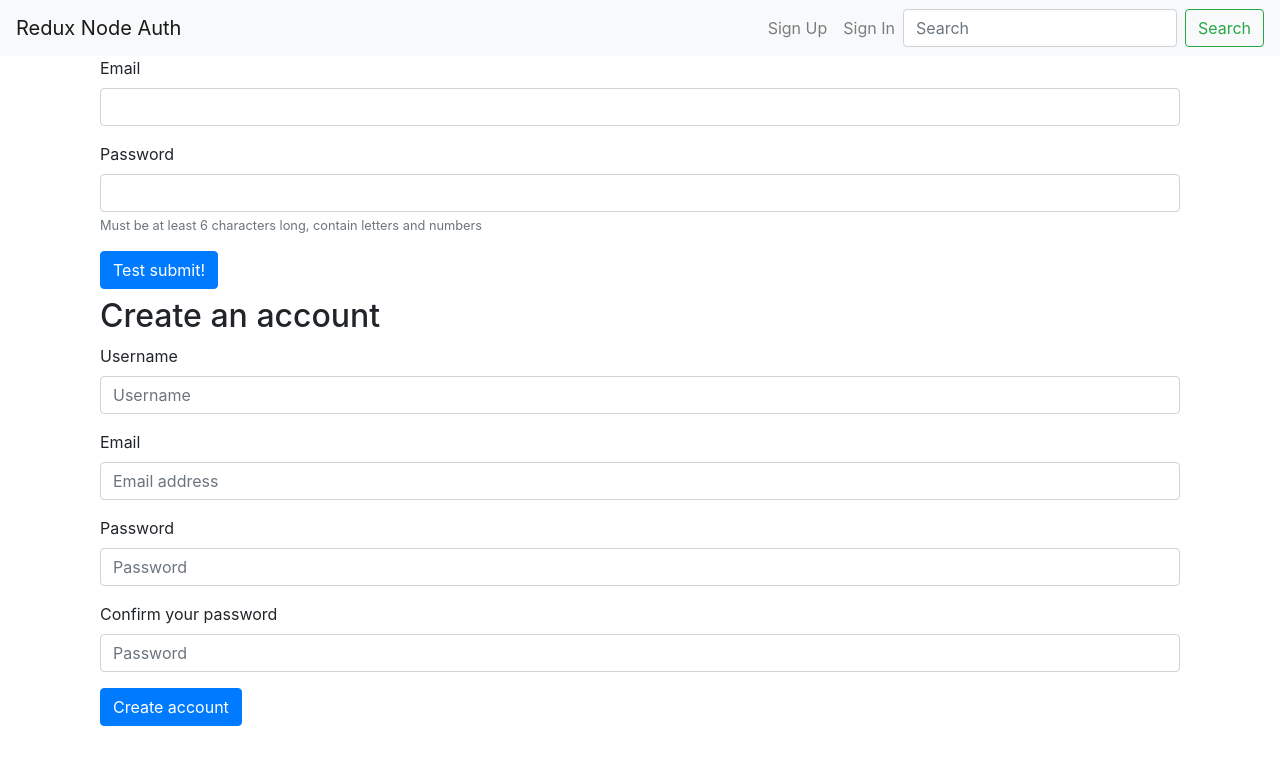
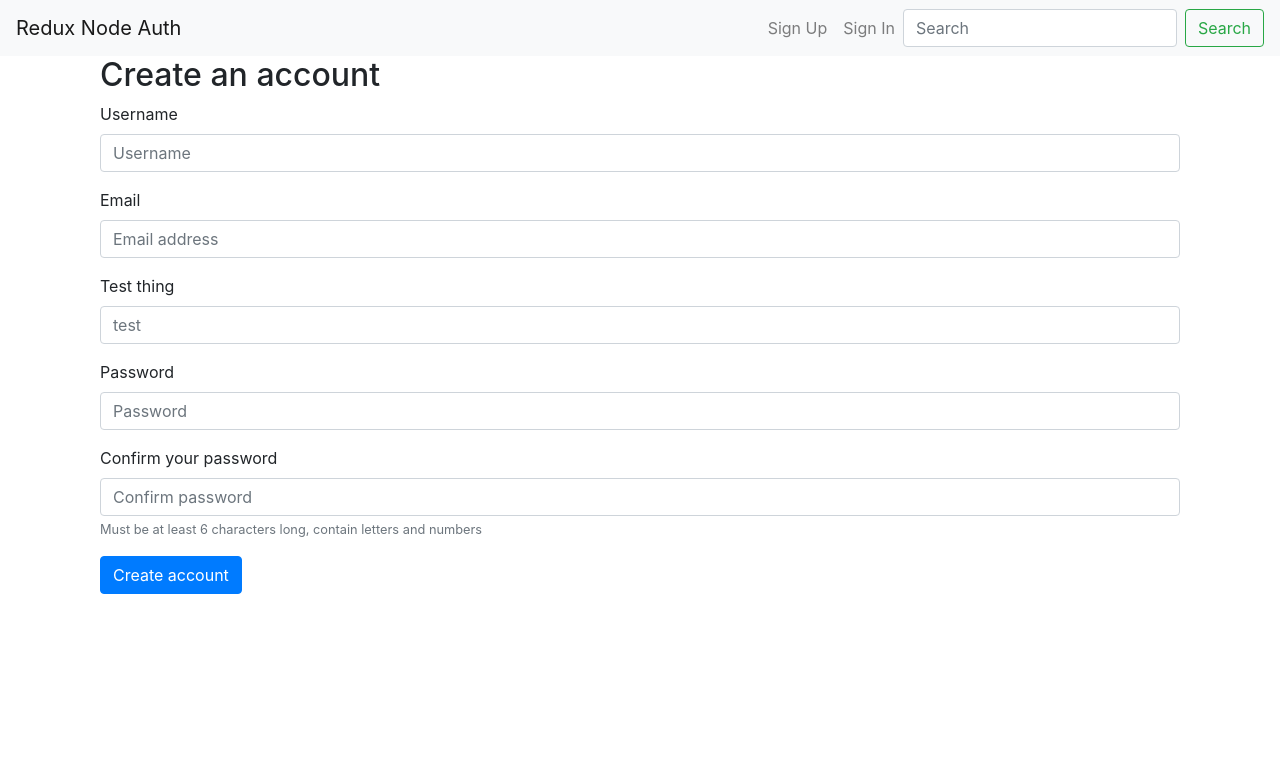
Before and after one commit to Shelagh-Lewins/authest, a React (Create React App) app in the folder frontend/: page /register in a window 1280 px wide. Shown: the top 764 px of the page. Built offline with nearby package versions, Linux system fonts and the light colour scheme.

Commit message:
Work on validation. Password restrictions need more attention.

```diff
--- a/frontend/src/components/Register.js
+++ b/frontend/src/components/Register.js
@@ -1,13 +1,14 @@
 // Register.js
 
 import React, { Component } from 'react';
-import { Container, Row, Col, Form, Label, Input } from 'reactstrap';
+import { Container, Row, Col, Label, Input } from 'reactstrap';
 import { connect } from 'react-redux';
 import PropTypes from 'prop-types';
 import { withRouter } from 'react-router-dom';
 import { registerUser } from '../actions/authentication';
 
 import ValidatedForm from './ValidatedForm';
+import ReactDOM from 'react-dom';
 
 class Register extends Component {
 	constructor() {
@@ -21,6 +22,7 @@ class Register extends Component {
 		};
 		this.handleInputChange = this.handleInputChange.bind(this);
 		this.handleSubmit = this.handleSubmit.bind(this);
+		this.setPasswordConfirmValidity = this.setPasswordConfirmValidity.bind(this);
 	}
 
 	handleInputChange(e) {
@@ -59,8 +61,25 @@ class Register extends Component {
 	}
 
 	///////////////
-	submit = () => {
+	/* submit = () => {
 		console.log('form submitted');
+	} */
+
+	setPasswordConfirmValidity(e) {
+		// this.handleInputChange(e);
+
+		const node = ReactDOM.findDOMNode(this);
+
+		if (node instanceof HTMLElement) {
+	    const password = node.querySelector('#password');
+	    const password_confirm = node.querySelector('#password_confirm');
+
+	    if (password.value === password_confirm.value) {
+	    	 password_confirm.setCustomValidity('');
+	    } else {
+	    	password_confirm.setCustomValidity('Passwords must match');
+	    }
+		}
 	}
 
 	///////////////
@@ -70,54 +89,8 @@ class Register extends Component {
 
 		return(
 			<Container>
-				<ValidatedForm onSubmit={ this.submit }>
-	        <div className={'form-group'}>
-	          <label
-	            htmlFor={'email'}
-	            >
-	            Email
-	          </label>
-	          <input
-	            id={'email'}
-	            className={'form-control'}
-	            required={true}
-	            name={'email'}
-	            type={'email'}
-	            />
-	          <div className='invalid-feedback' />
-	        </div>
-	        <div className={'form-group'}>
-	          <label
-	            htmlFor={'password'}
-	            >
-	            Password
-	          </label>
-	          <input
-	            id={'password'}
-	            className={'form-control'}
-	            required={true}
-	            name={'password'}
-	            type={'password'}
-	            minLength={6}
-	            pattern='(?=.*\d)(?=.*[a-z]).{6,}'
-	            />
-	          <small className='form-text text-muted'>Must be at least 6 characters long, contain letters and numbers</small>
-	          <div className='invalid-feedback' />
-	        </div>
-	        <div className={'row justify-content-md-center'}>
-	          <div className={'col-sm-12'}>
-	            <button
-	              type={'submit'}
-	              className={'btn btn-primary mb-2'}
-	              >
-	              Test submit!
-	            </button>
-	          </div>
-	        </div>
-	      </ValidatedForm>
-
 				<h2>Create an account</h2>
-				<Form onSubmit={this.handleSubmit}>
+				<ValidatedForm onSubmit={ this.handleSubmit }>
 					<Row>
 						<Col>
 							<div className="form-group">
@@ -126,10 +99,12 @@ class Register extends Component {
 									type="text"
 									name="username"
 									id="username"
+									required={true}
 									onChange={ this.handleInputChange }
 									value={ this.state.username }
 									placeholder="Username"
 								/>
+								<div className='invalid-feedback' />
 							</div>
 						</Col>
 					</Row>
@@ -140,14 +115,27 @@ class Register extends Component {
 								<Input
 									type="email"
 									name="email"
+									required={true}
 									id="email"
 									onChange={ this.handleInputChange }
 									value={ this.state.email }
 									placeholder="Email address"
 								/>
+								<div className='invalid-feedback' />
 							</div>
 						</Col>
 					</Row>
+							<div className="form-group">
+								<Label for="password">Test thing</Label>
+								<Input
+									type="text"
+									name="test"
+									pattern="^(?=.*\d)(?=.*[a-zA-Z]).+$"
+									id="test"
+									placeholder="test"
+								/>
+								<div className='invalid-feedback' />
+							</div>
 					<Row>
 						<Col>
 							<div className="form-group">
@@ -155,11 +143,16 @@ class Register extends Component {
 								<Input
 									type="password"
 									name="password"
+									required={true}
+									minLength={6}
+									pattern="^(?!^\d+$)^.+$"
 									id="password"
-									onChange={ this.handleInputChange }
 									value={ this.state.password }
 									placeholder="Password"
+									onChange={ this.handleInputChange }
+									onInput= { this.setPasswordConfirmValidity }
 								/>
+								<div className='invalid-feedback' />
 							</div>
 						</Col>
 					</Row>
@@ -171,10 +164,16 @@ class Register extends Component {
 									type="password"
 									name="password_confirm"
 									id="password_confirm"
+									required={true}
+									pattern='(?!^\d+$)^.+$.{8,}'
+									minLength={8}
+									value={ this.state.password_confirm }
+									placeholder="Confirm password"
 									onChange={ this.handleInputChange }
-									value={ this.state.password_confirm }
-									placeholder="Password"
+									onInput= { this.setPasswordConfirmValidity }
 								/>
+								<small className='form-text text-muted'>Must be at least 6 characters long, contain letters and numbers</small>
+								<div className='invalid-feedback' />
 							</div>
 						</Col>
 					</Row>
@@ -185,12 +184,12 @@ class Register extends Component {
 							</button>
 						</Col>
 					</Row>
-					<Row>
+	        <Row>
 						<Col>
 							{errors.password_confirm && (<div className="invalid-feedback">{errors.password_confirm}</div>)}
 						</Col>
 					</Row>
-				</Form>
+	      </ValidatedForm>
 			</Container>
 		);
 	}
--- a/frontend/src/components/ValidatedForm.js
+++ b/frontend/src/components/ValidatedForm.js
@@ -17,39 +17,52 @@ This shows an error in the console even though it works.
 I replaced with onSubmit
 */
 
-import React from 'react';
+import React, { Component } from 'react';
+import ReactDOM from 'react-dom';
 
-export default class ValidatedForm extends React.Component {
+export default class ValidatedForm extends Component {
+	constructor() {
+		super();
+
+		this.validate = this.validate.bind(this);
+	}
+
 	state = {
 		'isValidated': false
 	};
 
 	customMessages = {
-	  valueMissing:    'Custom required!',       // `required` attr
-	  emailMismatch:   'Custom email mismatch',  // Invalid email
-	  patternMismatch: 'Custom pattern mismatch',// `pattern` attr
+	  'valueMissing': 'Custom required!', // `required` attr
+	  // 'emailMismatch': 'Custom email mismatch', // Invalid email
+	  // 'patternMismatch': 'Custom pattern mismatch',// `pattern` attr
 	}
 
 	// https://pageclip.co/blog/2018-02-20-you-should-use-html5-form-validation.html
-	getCustomMessage = (type, validity)  => {
-	  if (validity.typeMismatch) {
-	    return this.customMessages[`${type}Mismatch`]
+	getCustomMessage = (elem)  => {
+		// is there a custom validity type set, e.g. to ensure two passwords match?
+		if (elem.validity.customError) {
+			return elem.validationMessage;
+		}
+
+	  if (elem.validity.typeMismatch) {
+	    return  this.customMessages[`${elem.type}Mismatch`];
 	  } else {
-	    for (const invalidKey in this.customMessages) {
-	      if (validity[invalidKey]) {
-	        return this.customMessages[invalidKey]
+	  	for (const invalidKey in this.customMessages) {
+	      if (elem.validity[invalidKey]) {
+	        return this.customMessages[invalidKey];
 	      }
 	    }
 	  }
 	}
 
 	/**
-	 * Them main function that validates the form and fills in the error messages.
+	 * The main function that validates the form and fills in the error messages.
 	 * @returns bool Returns a boolean showing if the form is valid for submission or not.
 	 **/
 	validate = () => {
 		//this.formEl is a reference in the component to the form DOM element.
-		const formEl = this.formEl;
+		//const formEl = this.formEl;
+		const formEl = ReactDOM.findDOMNode(this);
 		const formLength = formEl.length;
 
 		/*
@@ -60,29 +73,21 @@ export default class ValidatedForm extends React.Component {
 		*/
 		if (formEl.checkValidity() === false) {
 			for (let i = 0; i < formLength; i++) {
-				//the i-th child of the form corresponds to the forms i-th input element
+				//the i-th child of the form corresponds to the form's i-th input element
 				const elem = formEl[i];
+				console.log('elem ', elem);
+				console.log('elem.validity ', elem.validity);
 				/*
 				* errorLabel placed next to an element is the container we want to use
 				* for validation error message for that element
 				*/
 				const errorLabel = elem.parentNode.querySelector('.invalid-feedback');
 
-				/*
-				* A form element contains also any buttons contained in the form.
-				* There is no need to validate a button, so, we'll skip that node.
-				*/
+				// don't validate buttons
 				if (errorLabel && elem.nodeName.toLowerCase() !== 'button') {
-					/*
-					* Each node in html5 form has a validity property.
-					* It contains the validation state of that element.
-					* The elem.validity.valid property indicates whether the element qualifies its validation rules or no.
-					* If it does not qualify, the elem.validationMessage property will contain the localized validation error message.
-					* We will show that message in our error container if the element is invalid, and clear the previous message, if it is valid.
-					*/
 					if (!elem.validity.valid) {
-						console.log('validity issue ', elem.validity);
-						errorLabel.textContent = elem.validationMessage;
+						let message = this.getCustomMessage(elem) || elem.validationMessage; // use standard message if no custom message
+						errorLabel.textContent = message;
 					} else {
 						errorLabel.textContent = '';
 					}
@@ -106,14 +111,9 @@ export default class ValidatedForm extends React.Component {
 		}
 	};
 
-	/**
-	* This is the method that is called on form submit.
-	* It stops the default form submission process and proceeds with custom validation.
-	**/
 	submitHandler = event => {
 		event.preventDefault();
 
-		//If the call of the validate method was successful, we can proceed with form submission. Otherwise we do nothing.
 		if (this.validate()) {
 			this.props.onSubmit();
 		}
@@ -127,7 +127,7 @@ export default class ValidatedForm extends React.Component {
 	render() {
 		const props = { ...this.props };
 
-		//Add bootstrap's 'was-validated' class to the forms classes to support its styling
+		// Add bootstrap's 'was-validated' class to the forms classes to support its styling
 		let classNames = [];
 		if (props.className) {
 			classNames = [...props.className];
@@ -138,13 +138,12 @@ export default class ValidatedForm extends React.Component {
 			classNames.push('was-validated');
 		}
 
-		//The form will have a refference in the component and a submit handler set to the component's submitHandler
+		//The form will have a reference in the component and a submit handler set to the component's submitHandler
 		return (
 			<form
 				{...props}
 				className={classNames}
 				noValidate
-				ref={form => (this.formEl = form)}
 				onSubmit={this.submitHandler}
 			>
 				{this.props.children}
```
